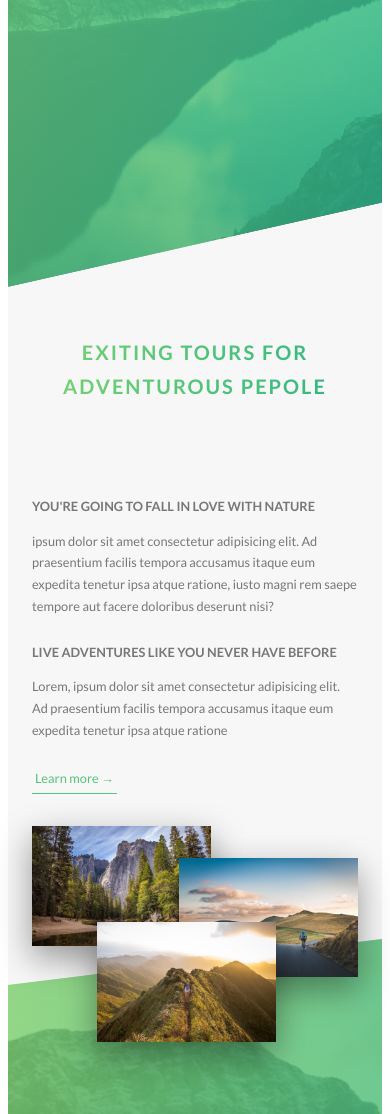
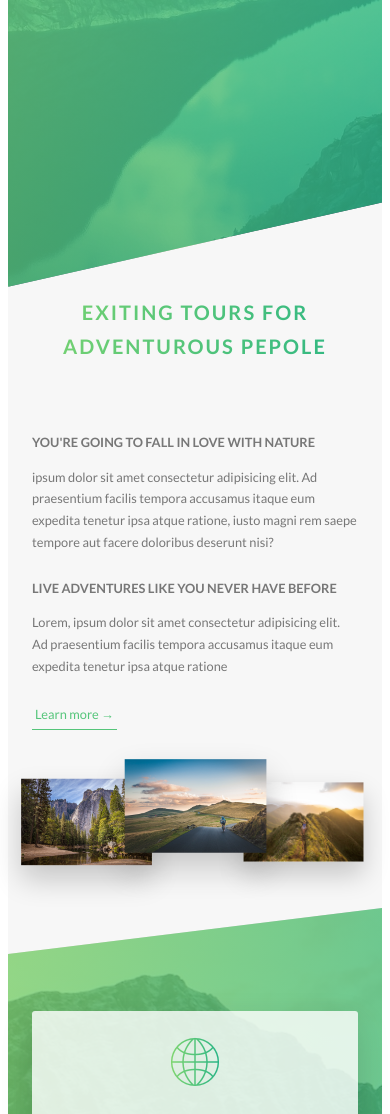
Before and after one commit to Yassineaiss/Natours-Project, a website: page index.html in a window 390 px wide. Shown: the part 523-1637 px from the top of the page. Drawn offline with Linux system fonts and the light colour scheme.

Commit message:
writing Media Queries for Layout, About and Features Sections

```diff
--- a/sass/base/_utilities.scss
+++ b/sass/base/_utilities.scss
@@ -1,7 +1,15 @@
 .u-center-text{ text-align: center !important;}
 
-.u-margin-bottom-big{margin-bottom: 8rem !important;}
-.u-margin-bottom-medium{margin-bottom: 4rem !important;}
+.u-margin-bottom-big{
+    margin-bottom: 8rem !important;
+    @include respond(tab-port){
+        margin-bottom: 5rem !important;
+      }
+}
+.u-margin-bottom-medium{margin-bottom: 4rem !important;
+    @include respond(tab-port){
+        margin-bottom: 3rem !important;
+      }}
 .u-margin-bottom-small{margin-bottom: 1.5rem !important;}
 
 .u-margin-top-huge{margin-top: 10rem !important;}
--- a/sass/components/_compositions.scss
+++ b/sass/components/_compositions.scss
@@ -9,17 +9,40 @@
         transition: all .2s;
         outline-offset: 2rem;
 
+        @include respond(tab-port){
+           float: left;
+           position: relative;
+           width: 33.33333%;
+           box-shadow: 0 1.5rem 3rem rgba($color-black , .2);
+        }
+
         &--p1{
             left:0;
             top:-2rem;
+            @include respond(tab-port){
+                top: 1rem;
+                transform: scale(1.2);
+
+
+            }
         }
         &--p2{
             right:0;
             top:2rem;
+            @include respond(tab-port){
+                top: -1rem;
+                transform: scale(1.3);
+                z-index: 100;
+            }
         }
         &--p3{
             left:20%;
             top:10rem;
+            @include respond(tab-port){
+               left: 0;
+                top: 1rem;
+                transform: scale(1.1);
+            }
         }
         &:hover{
             outline:1.5rem solid $color-primary ;
--- a/sass/components/_feature-box.scss
+++ b/sass/components/_feature-box.scss
@@ -7,13 +7,21 @@ border-radius: 3px;
 box-shadow: 0 1.5rem 4rem rgba($color-black, .15);
 transition: transform .3s;
 
+@include respond(tab-port){
+    padding: 2rem;
+}
+
     &__icon{
         font-size: 6rem;
         margin-bottom: .5rem;
         display: inline-block;
         background-image: linear-gradient(to right, $color-primary-light, $color-primary-dark);
         -webkit-background-clip: text;
+        background-clip: text;
         color: transparent;
+        @include respond(tab-port){
+            margin: 0;
+        }
     }
     &:hover{
         transform: translateY(-1.5rem) scale(1.03);
--- a/sass/layout/_footer.scss
+++ b/sass/layout/_footer.scss
@@ -13,6 +13,10 @@
   &__logo-box {
     text-align: center;
     margin-bottom: 8rem;
+    @include respond(tab-port){
+      margin-bottom: 4rem;
+    }
+
   }
 
   &__logo {
@@ -65,9 +69,6 @@ width: 50%;
 transform: translateY(-1.5rem);
 float: right;
 padding-top: 2.8rem;
-@include respond(tab-port){
-
- }
 
   }
 }
--- a/sass/pages/home.scss
+++ b/sass/pages/home.scss
@@ -2,6 +2,9 @@
     background-color: $color-grey-light-1;
     padding: 25rem 0 ;
     margin-top: -20vh;
+    @include respond(tab-port){
+      padding: 20rem 0 ;
+    }
 }
 
 .section-features{
@@ -19,21 +22,36 @@
       &> *{
         transform: skewY(7deg);
       }
+      @include respond(tab-port){
+        padding: 15rem 0 ;
+      }
+      @include respond(tab-port){
+        padding: 10rem 0 ;
+      }
 }
 .section-tours{
   background-color: $color-grey-light-1 ;
   padding:  25rem 0 15rem 0;
   margin-top: -10rem;
+  @include respond(tab-port){
+    padding:  20rem 0 10rem 0;
+  }
 }
 
 .section-stories{
   position: relative;
   padding: 15rem 0;
   background-color: transparent;
+  @include respond(tab-port){
+    padding:  10rem 0;
+  }
 }
 .section-book{
   padding: 15rem 0;
   background-image: linear-gradient(to right bottom, $color-primary-light, $color-primary-dark);
+  @include respond(tab-port){
+    padding:  10rem 0;
+  }
 }
 .book{
   background-image: linear-gradient(105deg ,
```
Also changed, not shown: css/style.css.
